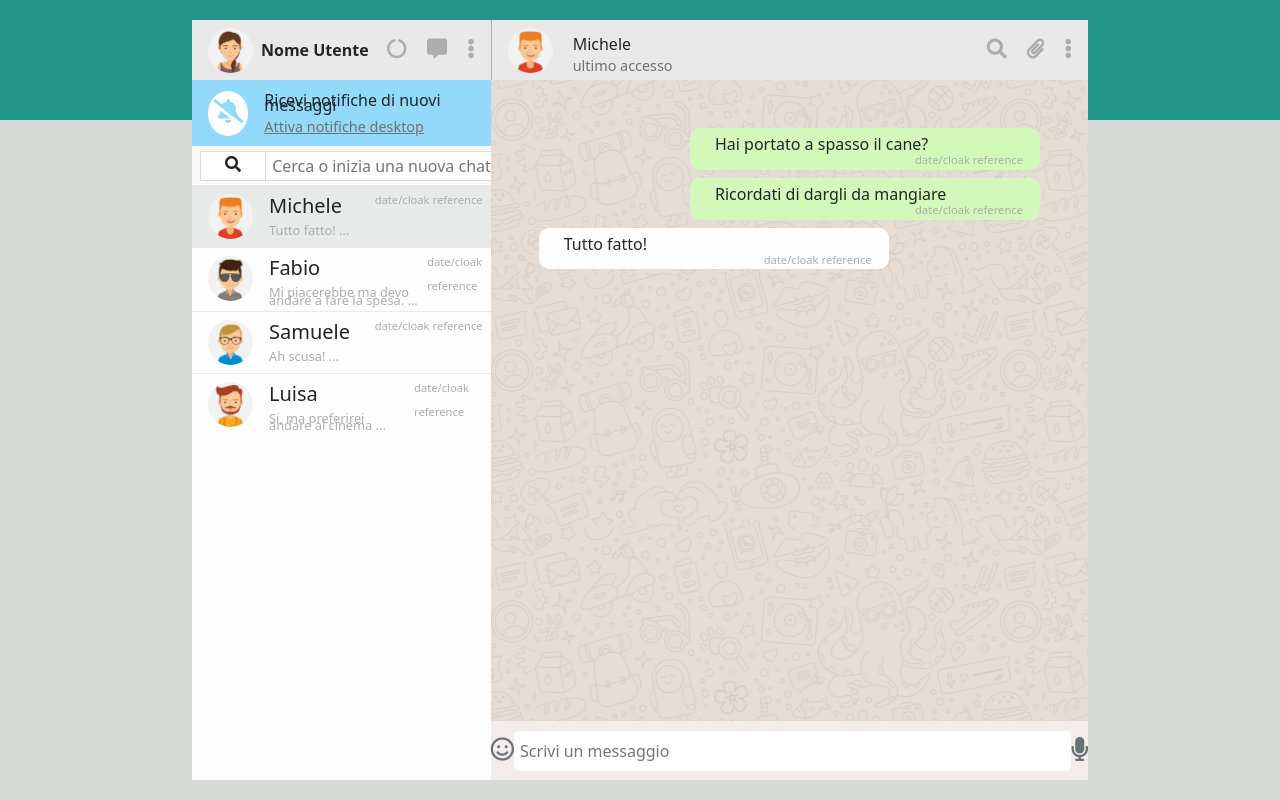
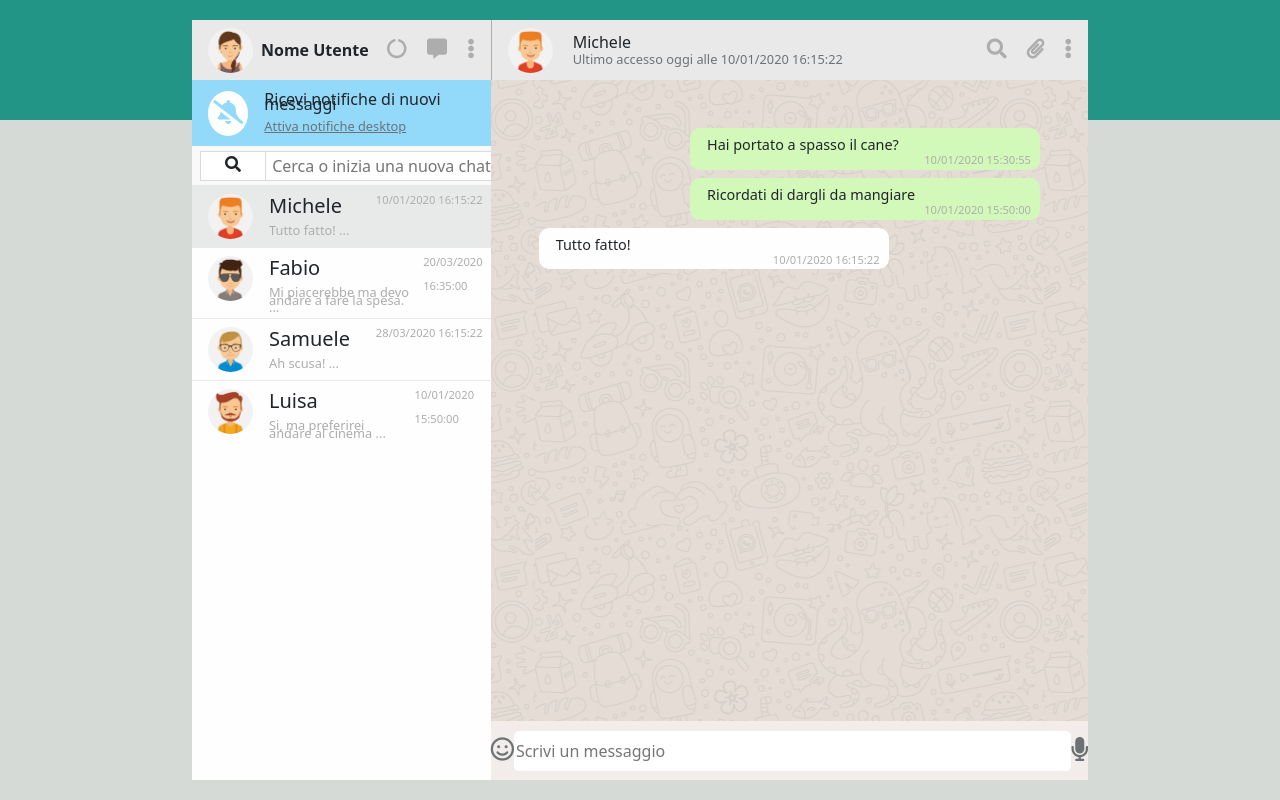
Before and after one commit to Jack-rm/vue-boolzapp, a plain HTML site: page index.html in a window 1280 px wide. Drawn offline with nearby package versions, Linux system fonts and the light colour scheme.

Commit message:
Added time/date references + milestone 3 attempts

```diff
--- a/css/style.css
+++ b/css/style.css
@@ -134,8 +134,12 @@ ul {
     border-radius: 50%;
     object-fit: contain;
     background-color: white;
-    text-align:center;
     color: #93d9fa;
+    text-align: center;
+}
+
+.my_alert-icon i{
+    padding-top: 9px;
 }
 
 .my_user-message-box{
@@ -161,18 +165,18 @@ ul {
     padding: 0;
     margin: 0;
     line-height: 15px;
-}
-
-.my_reference {
     font-size: 0.9em;
 }
 
-.my_msg-reference {
-    font-size: 0.7em;
+.my_current-contact{
+    margin: 0;
+    padding-bottom: 12px;
 }
 
-.my_contacts-reference {
-    font-size: 0.8em;
+.my_chat-text{
+    line-height: 0.4em;
+    margin: 0;
+    padding: 0;
 }
 
 
@@ -186,8 +190,14 @@ ul {
     color: #adadad;
 }
 
-.my_chat-text{
-    line-height: 0.4em;
-    margin: 0;
-    padding: 0;
+.my_reference {
+    font-size: 0.8em;
 }
+
+.my_msg-reference {
+    font-size: 0.7em;
+}
+
+.my_contacts-reference {
+    font-size: 0.8em;
+}
--- a/index.html
+++ b/index.html
@@ -48,7 +48,7 @@
 
                         <div class="my_alerts-section d-flex align-items-center pt-2 pb-2">
                             <div class="my_alert-icon ms-3">
-                                <i class="fas fa-bell-slash pt-2 fs-4"></i>
+                                <i class="fas fa-bell-slash fs-4"></i>
                             </div>
                             <div class="my_alert-text ps-3">
                                 <p class="fs-6"> Ricevi notifiche di nuovi messaggi </p>
@@ -77,7 +77,7 @@
                                             <span class="my_reference my_light-grey my_contacts-reference">{{ contacts[index].messages.at(-1).text }} ...</span>
                                         </div>
                                         <div class="my_chat-date ms-auto pe-2 my_light-grey">
-                                            <span class="my_msg-reference my_light-grey">date/cloak reference</span>
+                                            <span class="my_msg-reference my_light-grey">{{ contacts[index].messages.at(-1).date }}</span>
                                         </div>
                                     </div>
                                 </li>
@@ -94,9 +94,9 @@
                                 <div class="my_current-img">
                                     <img :src="'img/avatar' + contacts[selectedContact].avatar + '.jpg'" alt="img contatto">
                                 </div>
-                                <div class="my_current-info" >
-                                    <p> {{ contacts[selectedContact].name }}</p>
-                                    <span class="my_reference my_grey"> ultimo accesso </span>
+                                <div class="my_current-info d-flex flex-column justify-content-around" >
+                                    <p class="my_current-contact"> {{ contacts[selectedContact].name }}</p>
+                                    <span class="my_reference my_grey pb-2">{{ 'Ultimo accesso oggi alle ' + contacts[selectedContact].messages.at(-1).date }}</span>
                                 </div>
                             </div>
                             <div class="my_user-icons">
@@ -108,16 +108,16 @@
 
                         <div class="my_chat-bg">
                             <div class="my_chat-section p-5">
-                                <div class="d-flex flex-column pt-2 ps-4 mb-2" v-for="(text,index) in contacts[selectedContact].messages" v-bind:class="{'my_user-message-box':(contacts[selectedContact].messages[index].status == 'sent'), 'my_contact-message-box':(contacts[selectedContact].messages[index].status == 'received')}">
+                                <div class="d-flex flex-column pt-2 ps-3 mb-2" v-for="(text,index) in contacts[selectedContact].messages" v-bind:class="{'my_user-message-box':(contacts[selectedContact].messages[index].status == 'sent'), 'my_contact-message-box':(contacts[selectedContact].messages[index].status == 'received')}">
                                     <p class="my_msg">{{ contacts[selectedContact].messages[index].text }}</p>
-                                    <span class="my_msg-reference my_light-grey ms-auto pe-3">date/cloak reference</span>
+                                    <span class="my_msg-reference my_light-grey ms-auto pe-2">{{ contacts[selectedContact].messages[index].date }}</span>
                                 </div>
                             </div>
                         </div>
 
                         <div class="my_form-section d-flex justify-content-evenly align-items-center">
                             <p><i class="my_grey far fa-smile pt-3 fs-4"></i></p>
-                            <input type="text" placeholder=" Scrivi un messaggio">
+                            <input type="text" placeholder="Scrivi un messaggio" v-model="newTextElement" @keyup.enter="addTextElement">
                             <p><i class="my_grey fas fa-microphone pt-3 fs-4"></i></p>
                         </div>
                     </div>
--- a/javascript/script.js
+++ b/javascript/script.js
@@ -18,6 +18,21 @@
  * Non spendete tempo a ragionare su funzionalità che non sono state richieste nel milestone corrente;
  * l'obiettivo non è essere veloci, l'obiettivo è ottenere un risultato di qualità, pulito ed efficiente.
  * Si possono trascurare le scrollbar verticali, sia nel pannello dei messaggi, che nella lista dei contatti
+ *
+ *
+ * ## Il Milestone 2 include esclusivamente:
+ *
+ * Visualizzazione dinamica dei messaggi: tramite la direttiva v-for, visualizzare tutti i messaggi relativi al contatto attivo all’interno del pannello della conversazione
+ * Click sul contatto mostra la conversazione del contatto cliccato
+ *
+ * ## Il Milestone 3 include esclusivamente:
+ *
+ * Aggiunta di un messaggio: l’utente scrive un testo nella parte bassa e digitando “enter” il testo viene aggiunto al thread sopra, come messaggio verde
+ * Risposta dall’interlocutore: ad ogni inserimento di un messaggio, l’utente riceverà un “ok” come risposta, che apparirà dopo 1 secondo.
+ *
+ * ## Il Milestone 4 include esclusivamente:
+ *
+ * Ricerca utenti: scrivendo qualcosa nell’input a sinistra, vengono visualizzati solo i contatti il cui nome contiene le lettere inserite (es, Marco, Matteo Martina -> Scrivo “mar” rimangono solo Marco e Martina)
  *
 */
 
@@ -114,14 +129,26 @@ var root = new Vue (
                     ],
                 },
             ],
-            selectedContact: 0,
+            selectedContact : 0,
+            newTextElement : "",
+
         },
 
         methods: {
 
             selectContact : function(elementIndex) {
                 this.selectedContact = elementIndex;
-            }
+            },
+
+            addTextElement: function(){
+
+                if (this.newTextElement.length > 0){
+
+                    const elementToAdd =
+                    root.contacts.messages[2].push({text : this.newTextElement});
+                    newTextElement = "";
+                }
+            },
         }
     }
 );
```
